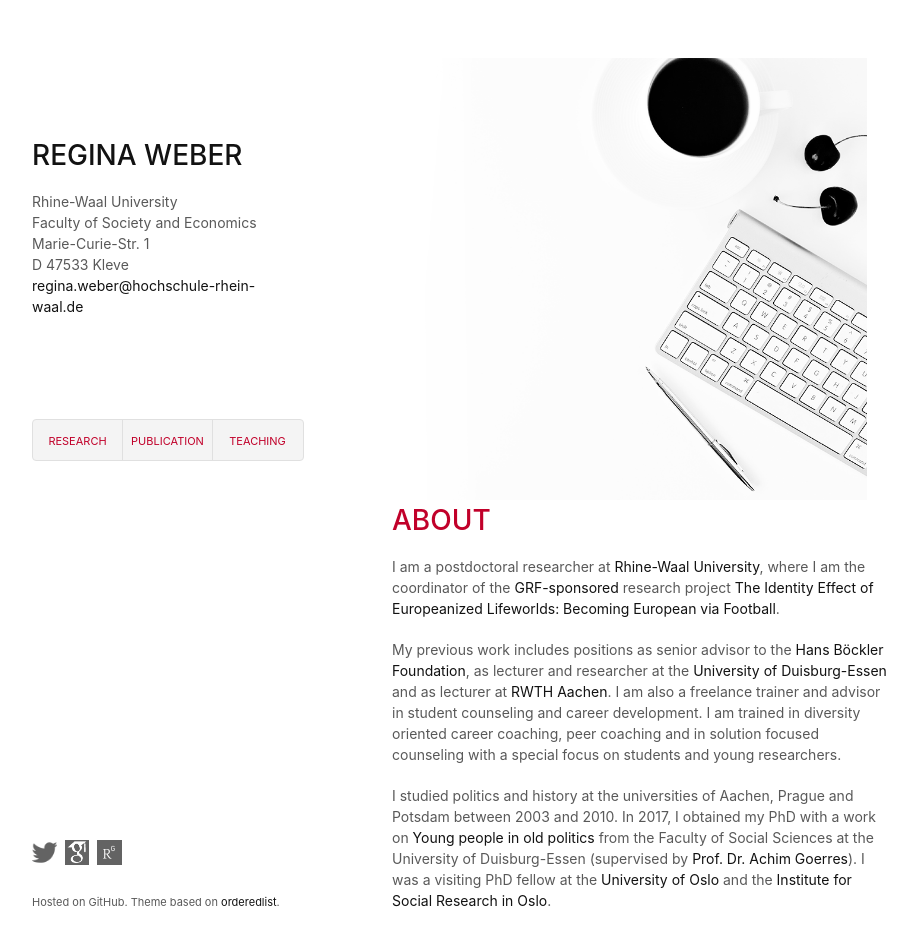
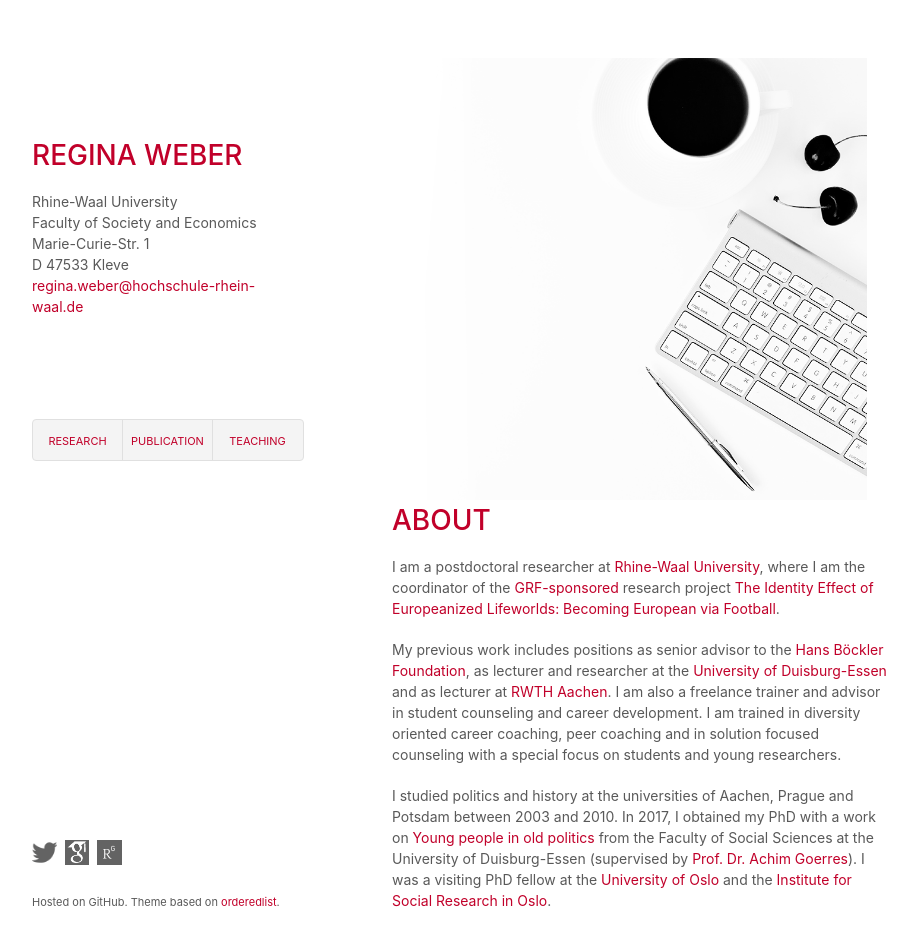
Before and after one commit to robertocabreratapia/robertocabreratapia.github.io, a Jekyll site: the page built from index.html, in a window 1280 px wide and 981 px high. Shown: the top 946 px of the window, without its empty margins (178-1095 px from the left). Built offline with Jekyll 4.4.1, drawn with Linux system fonts in a browser that asks for light colours.

Commit message:
Update main.css

```diff
--- a/css/main.css
+++ b/css/main.css
@@ -45,6 +45,10 @@
 .wrapper {
   width:860px;
   margin:0 auto;
+}
+
+.wrapper a {
+  color:#C1002A;
 }
 
 blockquote {
```
